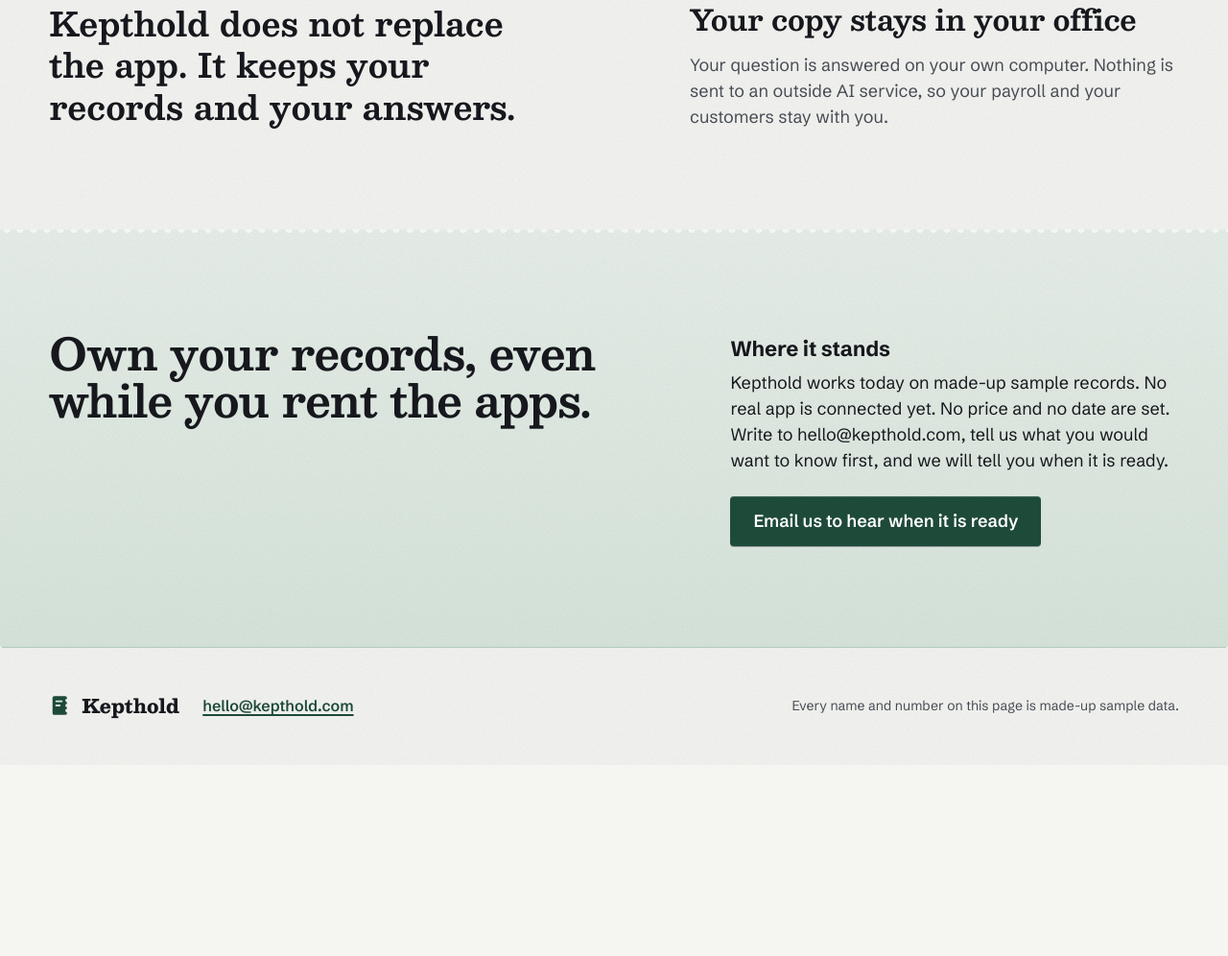
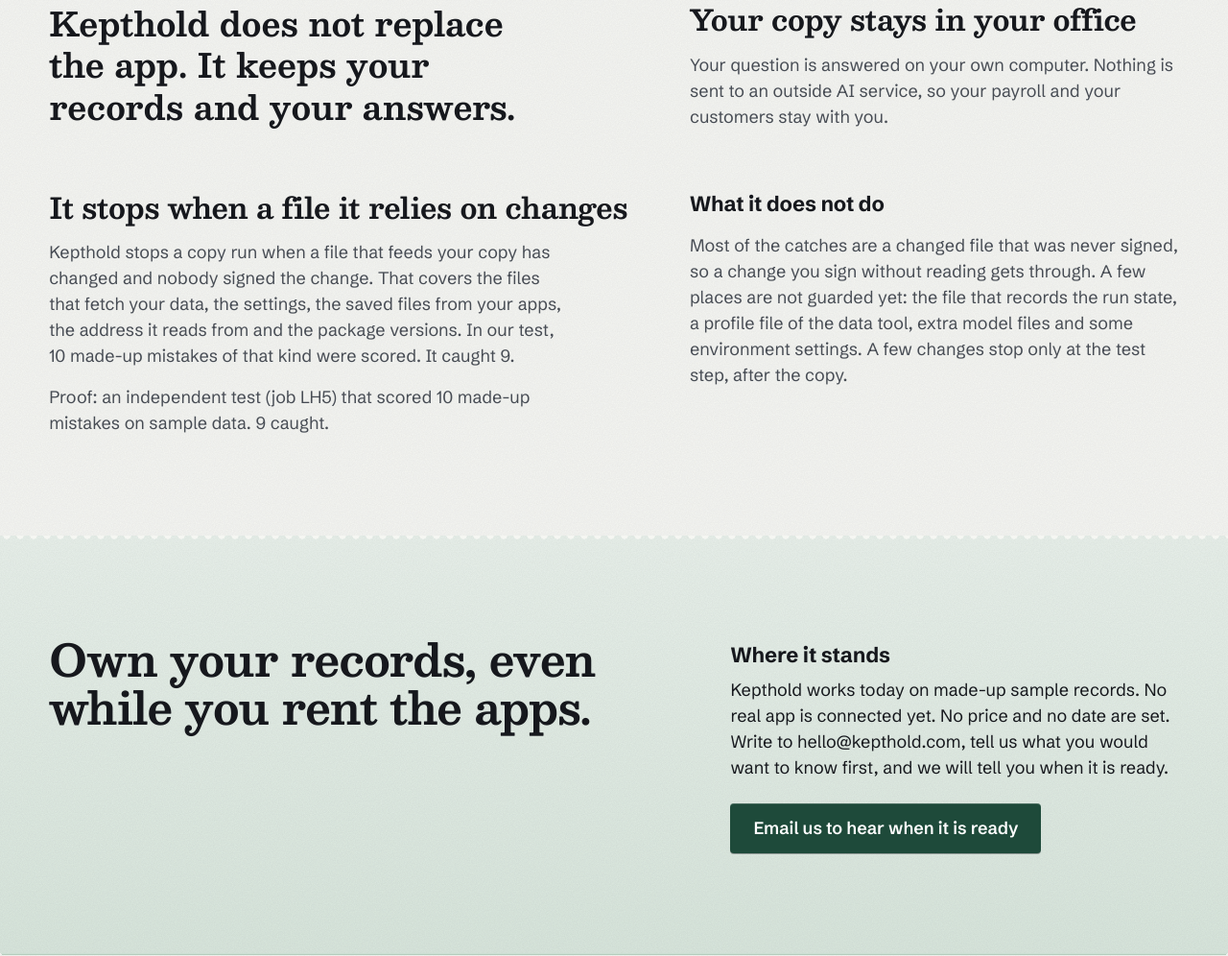
Before and after one commit to Zuggary/kepthold, a plain HTML site: page index.html in a window 1280 px wide. Shown: the part 2331-3327 px from the top of the page at 96% size. Before the commit the page ends 3128 px from the top, so only its background shows below. Drawn offline with Linux system fonts and the light colour scheme.

Commit message:
Say what the sync checks catch, with the proof line and the limits
Co-Authored-By: Claude Sonnet 5.5 <noreply@anthropic.com>

```diff
--- a/index.html
+++ b/index.html
@@ -205,6 +205,18 @@
   </div>
 </section>
 
+<section class="promise checks wrap" aria-labelledby="h-checks">
+  <div class="private">
+    <h2 id="h-checks">It stops when a file it relies on changes</h2>
+    <p>Kepthold stops a copy run when a file that feeds your copy has changed and nobody signed the change. That covers the files that fetch your data, the settings, the saved files from your apps, the address it reads from and the package versions. In our test, 10 made-up mistakes of that kind were scored. It caught 9.</p>
+    <p class="proof">Proof: an independent test (job LH5) that scored 10 made-up mistakes on sample data. 9 caught.</p>
+  </div>
+  <div class="private">
+    <h3>What it does not do</h3>
+    <p>Most of the catches are a changed file that was never signed, so a change you sign without reading gets through. A few places are not guarded yet: the file that records the run state, a profile file of the data tool, extra model files and some environment settings. A few changes stop only at the test step, after the copy.</p>
+  </div>
+</section>
+
 <section class="close" aria-labelledby="h-vision">
   <div class="close-sheet y">
     <div class="wrap close-in">
--- a/site.css
+++ b/site.css
@@ -232,6 +232,9 @@ html:not(.js) .on-word { display: inline; color: var(--deep); }
 .limit { font: 650 clamp(26px, 2.7vw, 38px)/1.25 var(--serif); text-wrap: balance; }
 .private h2 { font: 650 var(--t4)/1.15 var(--serif); }
 .private p { margin-top: var(--s2); font-size: var(--t2); color: var(--muted); max-width: 30em; }
+.checks { margin-top: var(--s5); }
+.private h3 { font: 700 var(--t3, 22px)/1.25 var(--sans); }
+.proof { font-size: 14px; color: var(--ink); }
 
 /* closing: one more green sheet, perforated at the top */
 .close-sheet { position: relative; padding: var(--s6) 0; background: var(--grain), linear-gradient(180deg, #E8F0EA, #D8E6DC); }
```
